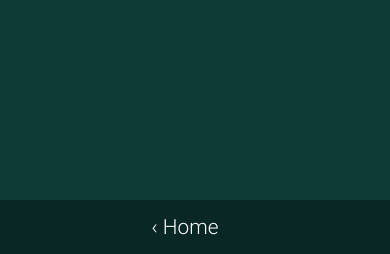
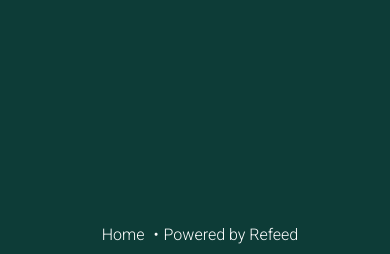
Before and after one commit to anirudhvarma12/refeed, a Flask app: page /add in a window 390 px wide; the page is wider, and only the part inside the window is pictured. Shown: the part 590-844 px from the top of that part. Run offline with Flask 2, Linux system fonts and the light colour scheme; parts of the project's set-up code (start-up, migrations or seed data) failed here and were passed over.

Commit message:
Add repo links

```diff
--- a/static/style.css
+++ b/static/style.css
@@ -38,22 +38,21 @@ a {
 	font-size: 1.5em;
 	border-bottom: 3px solid #39e3c5;
 }
-.add-link {
+.footer-center {
+	position: absolute;
+	width: 100%;
+	bottom: 10px;
+	text-align: center;
+}
+.footer-center>a {
 	display: inline-block;
-	position: absolute;
-	right: 0px;
-	bottom: 0px;
-	font-weight: 300;
-	font-size: 2.5em;
-	background: #092724;
 }
-.add-link>a {
-	display: block;
-	padding: 15px 30px;
+.footer-center>a::before {
+	content: "\2022";
+	margin: 0 5px;
 }
-.add-link>a>span {
-	display: none;
-	margin-right: 20px;
+.footer-center>a:first-child::before {
+	content: '';
 }
 form {
 	display: inline-block;
@@ -84,15 +83,3 @@ form {
 .btn:hover {
 	border-bottom-color: #39e3c5
 }
-@media only screen and (max-width:40.0625em) {
-	.add-link {
-		display: block;
-		width: 100%;
-		left: 0;
-		font-size: 1.3em;
-		text-align: center;
-	}
-	.add-link>a>span {
-		display: inline-block;
-	}
-}
--- a/templates/add_item.html
+++ b/templates/add_item.html
@@ -25,8 +25,9 @@
 		{% endif %}
 		</p>
 	</div>
-	<div class="add-link">
-		<a href="{{url_for('index')}}">&lsaquo; <span>Home</span></a>
+	<div class="footer-center">
+	    <a href="{{url_for('index')}}">Home</a>
+		<a href="https://github.com/anirudhvarma12/refeed" target="_blank">Powered by Refeed </a>
 	</div>
 </body>
 
--- a/templates/index.html
+++ b/templates/index.html
@@ -12,5 +12,8 @@
 		<h1 class="hero-text">{{ count }} <span>articles shared</span></h1>
 		<a class="subscribe-link" href="{{url_for('get_feed')}}">Subscribe to {{ title }}</a>
 	</div>
+	<div class="footer-center">
+		<a href="https://github.com/anirudhvarma12/refeed" target="_blank">Powered by Refeed </a>
+	</div>
 </body>
 </html>
```
